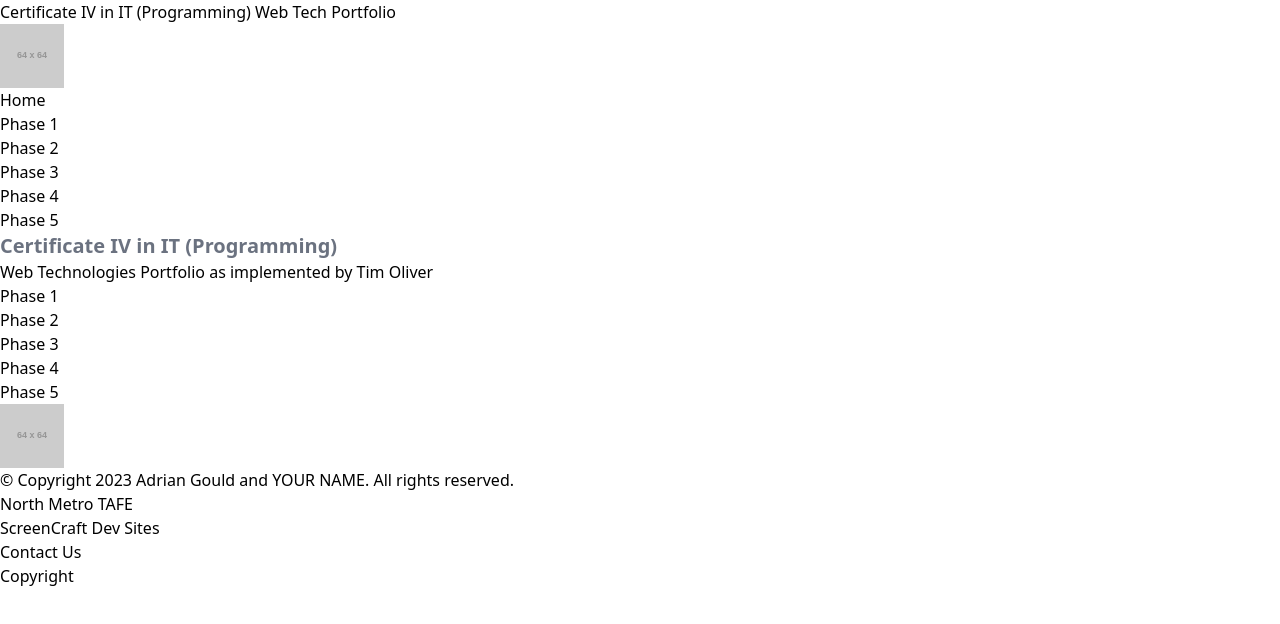
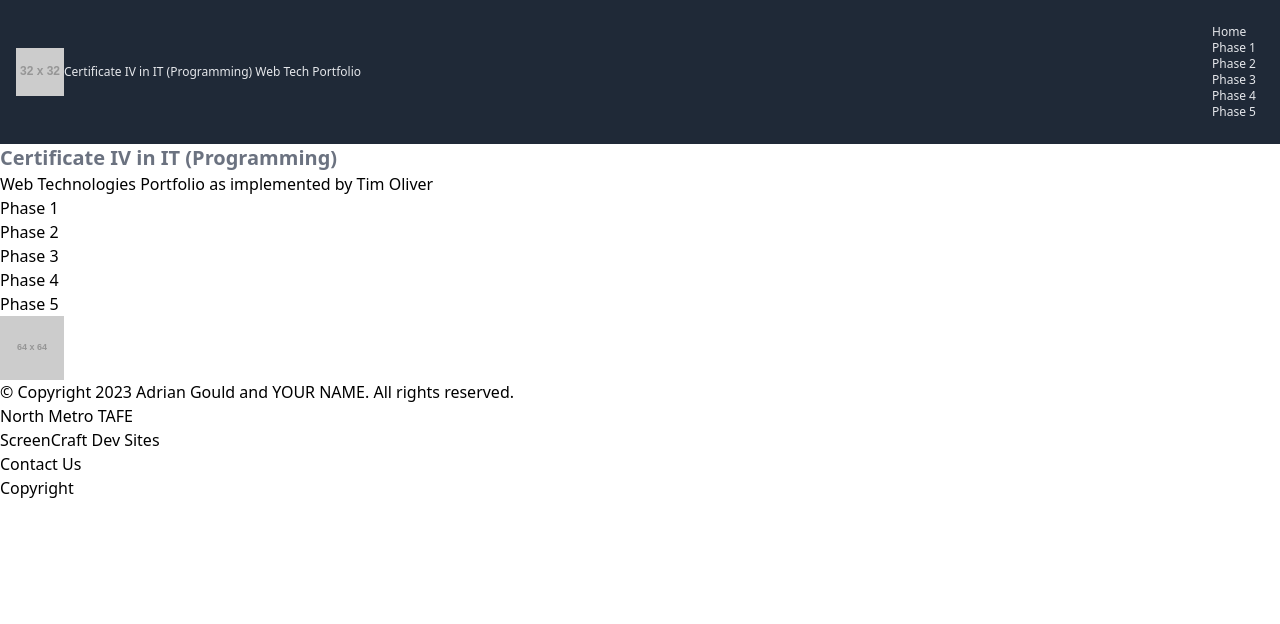
Before and after one commit to Ollie-TLO/WebTech-Portfolio, a website: page index.html in a window 1280 px wide. Drawn offline with Linux system fonts and the light colour scheme; placeholder pictures from the web are drawn by us.

Commit message:
feat(p5): Implement header using TailwindCSS

```diff
--- a/index.html
+++ b/index.html
@@ -9,11 +9,14 @@
 	<link rel="stylesheet" href="./assets/css/site.css">
 </head>
 <body>
-<header>
-	<div>
+<header class="sticky top-0 z-10 text-xs">
+	<div class="flex flex-col md:flex-row justify-between p-6 gap-2 bg-gray-800 text-gray-200">
+		<a class="flex items-center mb-4 title-font md:mb-0 gap-2">
+			<div class="h-8 w-8 rounded">
+				<img src="https://placehold.co/32x32/1F2937/FFF?text=C+IV+IT\nProg" class="h-full w-full object-cover scale-150">
+			</div>
 			<h1>Certificate IV in IT (Programming) Web Tech Portfolio</h1>
-		<img src="https://placehold.co/64?text=logo" alt="Logo">
-	</div>
+		</a>
 		<nav>
 			<ul>
 				<li><a href=".">Home</a></li>
@@ -24,6 +27,7 @@
 				<li><a href="phase-5">Phase 5</a></li>
 			</ul>
 		</nav>
+	</div>
 </header>
 <main>
 	<article>
```
Also changed, not shown: assets/css/site.css. Lines whose indentation alone changed are shown as unchanged.
